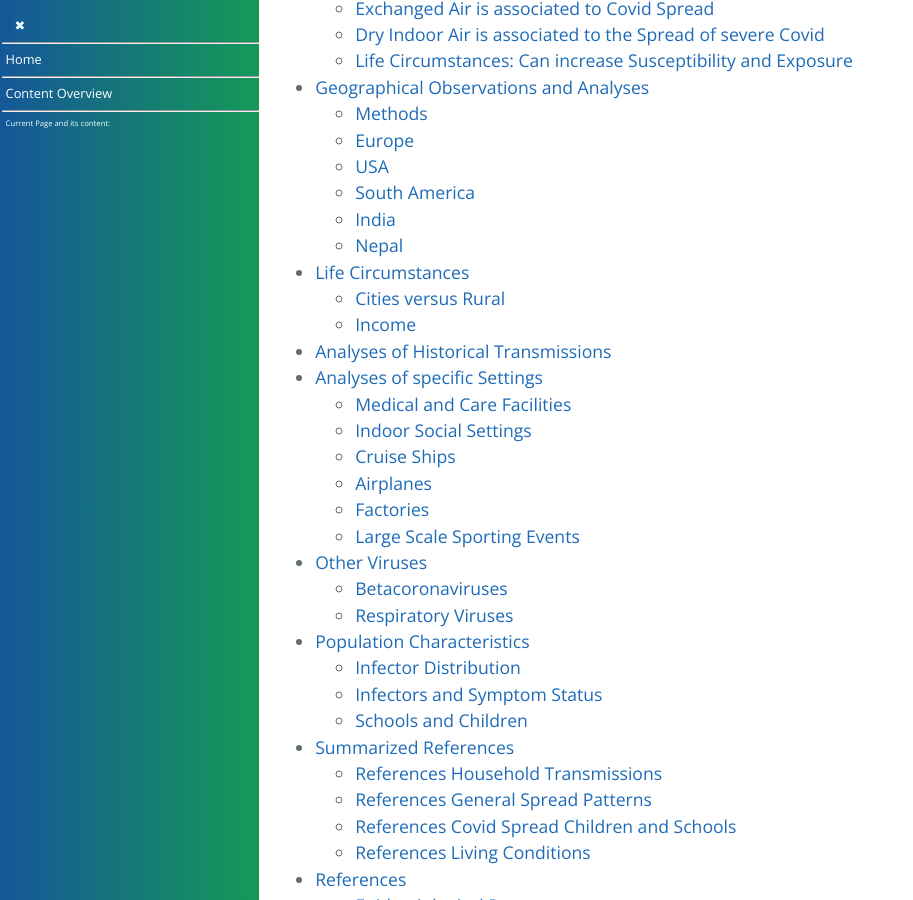
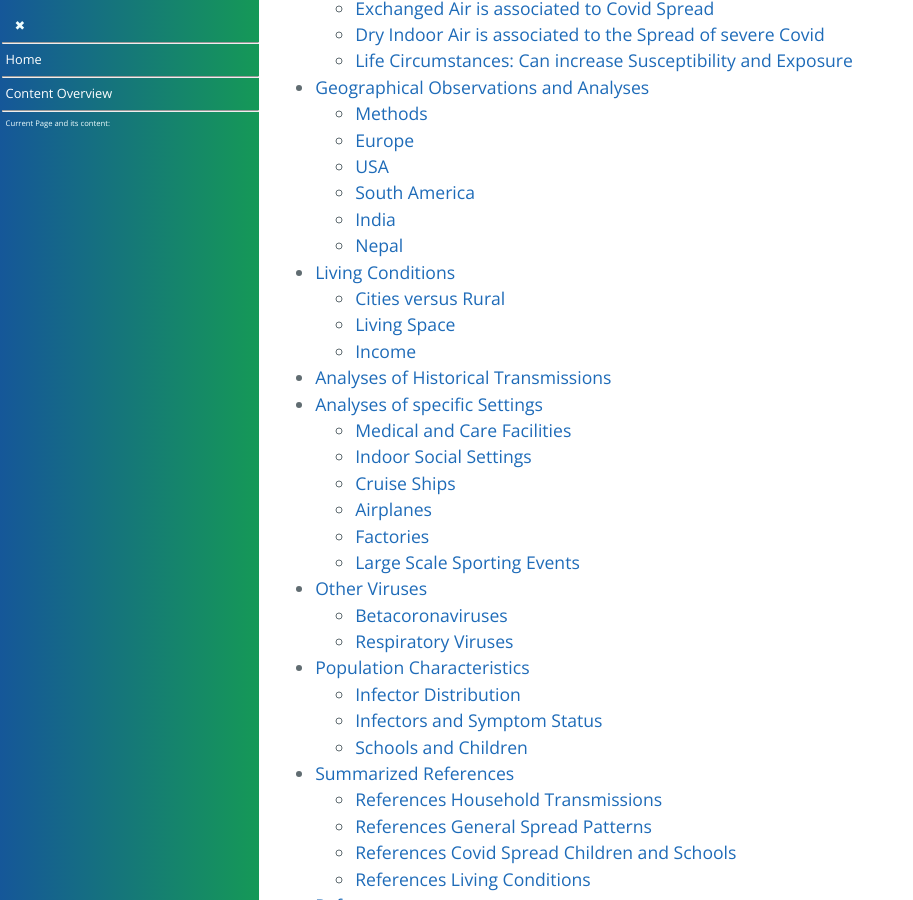
Before and after one commit to forestgrape/coronavirus, a Jekyll site: the page built from 5_epidemiological/spread_analyses.md, in a window 1280 px wide and 900 px high, scrolled down 428 px. Shown: the whole window, without its empty margins (0-913 px from the left). Built offline with Jekyll 4.4.1, drawn with Linux system fonts in a browser that asks for light colours; our own code applies the rules of GitHub Pages for plain Markdown files; some of the changed text lies outside the part shown.

Commit message:
backname 5o living conditions

```diff
--- a/5_epidemiological/spread_analyses.md
+++ b/5_epidemiological/spread_analyses.md
@@ -18,8 +18,9 @@
   * [South America](#south-america)
   * [India](#india)
   * [Nepal](#nepal)
-* [Life Circumstances](#life-circumstances)
+* [Living Conditions](#living-conditions)
   * [Cities versus Rural](#cities-versus-rural)
+  * [Living Space](#living-space)
   * [Income](#income)
 * [Analyses of Historical Transmissions](#analyses-of-historical-transmissions)
 * [Analyses of specific Settings](#analyses-of-specific-settings)
@@ -308,7 +309,7 @@ All countries provided programs for financial support and additionally:
 * Possible causes: Similar to Northern India, at the foothills of the Himalaya there's dry air in the spring. The wave swept over from Northern India.
 
 
-## Life Circumstances
+## Living Conditions
 
 ### Cities versus Rural
 A main distinguishing feature between rural and cities is that in rural areas people are segregated by geographical distance (corresponding a lower population density over entire regions) and thus the time to travel while in cities people tend to be segregated by social factors such as interest/jobs/hobbies/age/world views. The distance separation induces well defined clusters (villages). Social factors yield clusters to but the borders are softer and the clusters are different for each social factor.
@@ -331,7 +332,7 @@ Infectious disease wave through the clusters until there's no more ground to nou
 > * lower death rates (probably 2/3) due to immune systems better adapted to viruses.
 
 
-#### Living Space
+### Living Space
 People in neighborhoods in cities with small living areas and a low incomes are more frequently infected and contribute above average to the spread of Covid. Small living space is correlated to low income which in turn is correlated to jobs where home office is less possible (e.g. service)
 * [Brueningk et al](#summary-brueningk) deduce the Covid-19 spread from SARS-2 genome sequencing: Small living space (and low incomes) are key factors for increased spread.
 * [Lundkvist et al](#lundkvist) observe that in Stockholm people living in suburbs with large buildings built in the 60s have a seroprevalence of 30%, compared to a seroprevalence of 4% for people living in modern building (likely some form of ventilation is built in).
```
